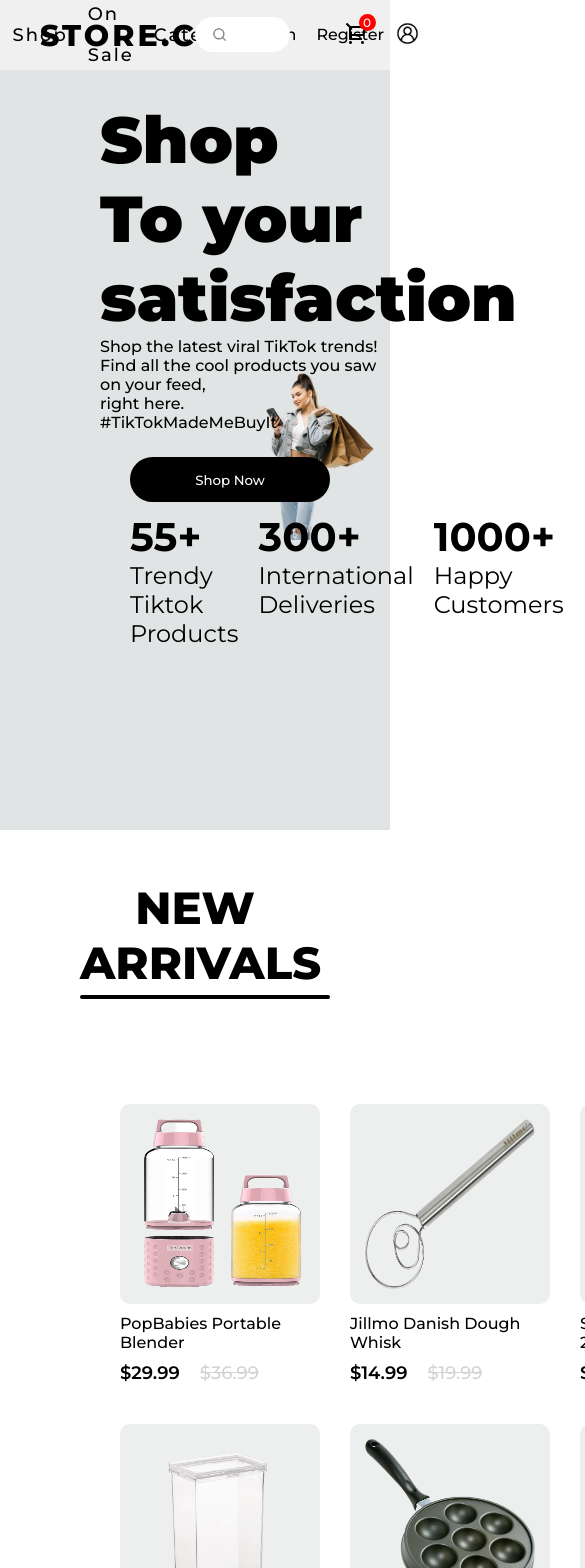
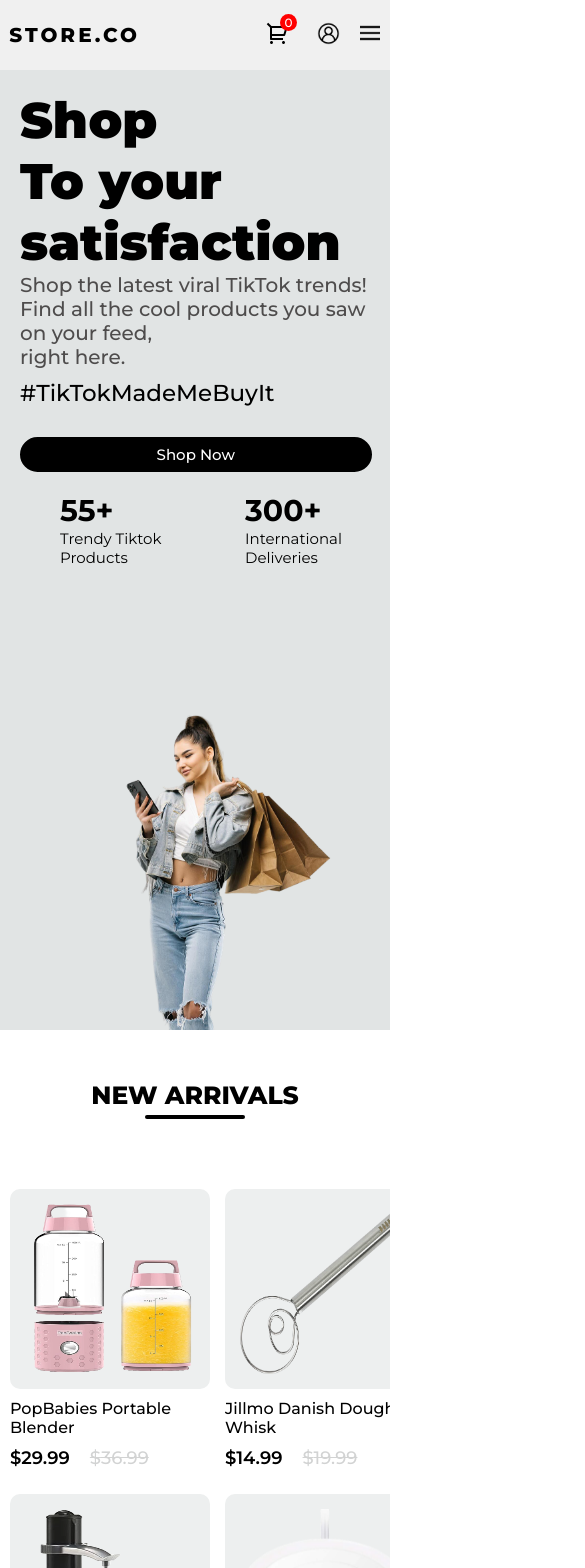
Before and after one commit to codesyco/TiktokShop, a React (Create React App) app: page / in a window 390 px wide. Shown: the top 1568 px of the page, 585 px wide, since content can reach past the window. Built offline with nearby package versions, Linux system fonts and the light colour scheme.

Commit message:
mobile view

```diff
--- a/src/Components/Banner/Banner.css
+++ b/src/Components/Banner/Banner.css
@@ -55,3 +55,50 @@
     width: 200px;
     height: 45px;
 }
+@media (max-width:768px) {
+    .banner_body{
+        height: 60rem;
+        padding: 20px 0px 0px 20px;
+        background-position: bottom;
+        background-size: 85%;
+    }
+    .banner_phrase{
+        font-size: 50px;
+    }
+    .banner_phrase_2{
+        font-size: 20px;
+        color: rgb(78, 76, 76);
+    }
+    .hashtag_text{
+        font-size: 23px;
+        margin: 10px 0px 30px 0px;
+    }
+    .shopnow{
+        margin: 0px;
+        padding: 0px;
+    }
+    .shopbtn{
+        width: 95%;
+        height: 35px;
+        font-size: 15px;
+    }
+    .feats{
+        gap: 5%;
+        height: 20%;
+        padding-top: 10px;
+        margin-left: 40px;
+        width: 200%;
+    }
+    .word20{
+        font-size: 30px;
+
+    }
+    .feats h2{
+        width: 20%;
+        height: 90px;
+        font-size: 15px;
+        /* background-color: red; */
+        flex-wrap: wrap;
+        /* background-color: red; */
+    }
+}
--- a/src/Components/Checkout/Checkout.jsx
+++ b/src/Components/Checkout/Checkout.jsx
@@ -3,7 +3,7 @@ import "./Checkout.css"
 
 const Checkout = () => {
   return (
-  <div className="row" style={{display:"flex", height:"500px"}}>
+  <div className="row" style={{height:"500px"}}>
     <div className="col-75">
       <div className="container">
         <form action="/action_page.php">
@@ -29,7 +29,7 @@ const Checkout = () => {
                 </div>
               </div>
             </div>
-            <div className="col-50">
+            <div className="col-50" >
               <h3>Payment</h3>
               <label for="fname">Accepted Cards</label>
               <div className="icon-container">
--- a/src/Components/Footer/Footer.jsx
+++ b/src/Components/Footer/Footer.jsx
@@ -13,7 +13,9 @@ const Footer = () => {
                     <div>
                         <h1>Shop.co</h1>
                         <p>Feel like part of the movement! Own the items that define the latest TikTok trends.</p>
+                        <a href="">
                         <img src={twitter} alt="twitter" />
+                        </a>
                         <img src={instagram} alt="insta" />
                     </div>
                     <div className="helpfullLinks">
--- a/src/Components/Navbar/Navbar.css
+++ b/src/Components/Navbar/Navbar.css
@@ -140,3 +140,44 @@ input{
     background-color: red;
     color: white;
 }
+.mobilenav{
+    display: flex;
+}
+
+.menubar{
+    display: none;
+}
+@media (max-width:768px) {
+    .navitems, .searchIcon, .userauth{
+        display: none;
+    }
+    .menubar{
+        display: block;
+        justify-content: center;
+        align-items: center;
+
+    }
+    .container{
+        /* gap: 40px; */
+        justify-content: space-between;
+    }
+    .mobilenav{
+        justify-content: space-between;
+        display: flex;
+        align-items: center;
+        width: fit-content;
+        gap: 20px;
+        margin-right: 10px;
+
+    }
+    .logo{
+        justify-content: center;
+        margin-left: 5%;
+        font-size: 20px;
+    }
+    .cart_icon{
+        margin-right: 0px;
+    }
+    .user_icon{
+    }
+}
--- a/src/Components/Navbar/Navbar.jsx
+++ b/src/Components/Navbar/Navbar.jsx
@@ -6,6 +6,7 @@ import user_icon from "../Assets/user.png"
 import { Link } from "react-router-dom";
 import ProductDisplay from "../ProductDisplay/ProductDisplay";
 import { ShopContext } from "../../Context/ShopContext";
+import menu from '../Assets/Menu.png'
 const Navbar = (props) => {
     // const [counter, setConter] = useState(0);
     const {getTotalCartItems} = useContext(ShopContext)
@@ -30,6 +31,7 @@ const Navbar = (props) => {
                     <li><Link to="/login">login</Link></li>
                     <li><Link to="/register">register</Link></li>
             </ul>
+            <div className="mobilenav">
                 <div className="cart_icon">
                     <Link to='/cart'><img src={cart_icon} alt="" /></Link>
                     <div className="cartcount">{getTotalCartItems()}</div>
@@ -37,6 +39,10 @@ const Navbar = (props) => {
                 <div className="user_icon">
                     <Link to='/profile'><img className="uicon" src={user_icon} alt="" /></Link>
                 </div>
+                <div className="menubar">
+                    <img src={menu} width={20} height={20}alt=" menu" />
+                </div>
+            </div>
 
         </div>
     )
--- a/src/Components/New Arrivals/NewArrival.css
+++ b/src/Components/New Arrivals/NewArrival.css
@@ -43,3 +43,27 @@
     gap: 30px;
     /* background-color: pink; */
 }
+@media (max-width:768px) {
+    .newarrival{
+        padding: 0px 10px;
+        height: fit-content;
+    }
+    .newarrival h1{
+        font-size: 25px;
+    }
+    .newarrival hr{
+        width: 100px;
+    }
+    .aitembox{
+        height: auto;
+        margin: 70px 0px;
+        padding: 0px;
+    }
+    .aitemboxitem{
+        flex-wrap: wrap;
+        gap: 15px;
+        margin: 50px 0px;
+        display: grid;
+        grid-template-columns: 1fr 1fr;
+    }
+}
--- a/src/Components/Top Selling/TopSelling.css
+++ b/src/Components/Top Selling/TopSelling.css
@@ -41,3 +41,26 @@
     display: grid;
     gap: 30px;
 }
+@media (max-width:768px) {
+    .topselling{
+        height: 45rem;
+        margin-top: 0px;
+        padding: 0px 10px;
+    }
+    .topselling h1{
+        font-size: 25px;
+    }
+    .topselling hr{
+        width: 100px;
+    }
+    .itembox{
+        padding: 0px;
+        margin: 70px 0px;
+        /* gap: 15px; */
+    }
+    .itemboxItem{
+        grid-template-columns: 1fr 1fr;
+        gap: 15px;
+        margin: 50px 0px;
+    }
+}
--- /dev/null
+++ b/src/Pages/CSS/Home.css
@@ -0,0 +1,5 @@
+@media (max-width:768px) {
+    .home{
+        overflow-x: hidden;
+    }
+}
--- a/src/Pages/Home.jsx
+++ b/src/Pages/Home.jsx
@@ -2,11 +2,12 @@ import React from 'react';
 import Banner from '../Components/Banner/Banner';
 import NewArrival from '../Components/New Arrivals/NewArrival';
 import TopSelling from '../Components/Top Selling/TopSelling';
+import './CSS/Home.css'
 
 const Home = () => {
     return (
         <>
-        <div>
+        <div className='home'>
             <Banner/>
             <NewArrival/>
             <TopSelling/>
```
Also changed, not shown: src/Components/Assets/Menu.png (added). Lines whose indentation alone changed are shown as unchanged.
